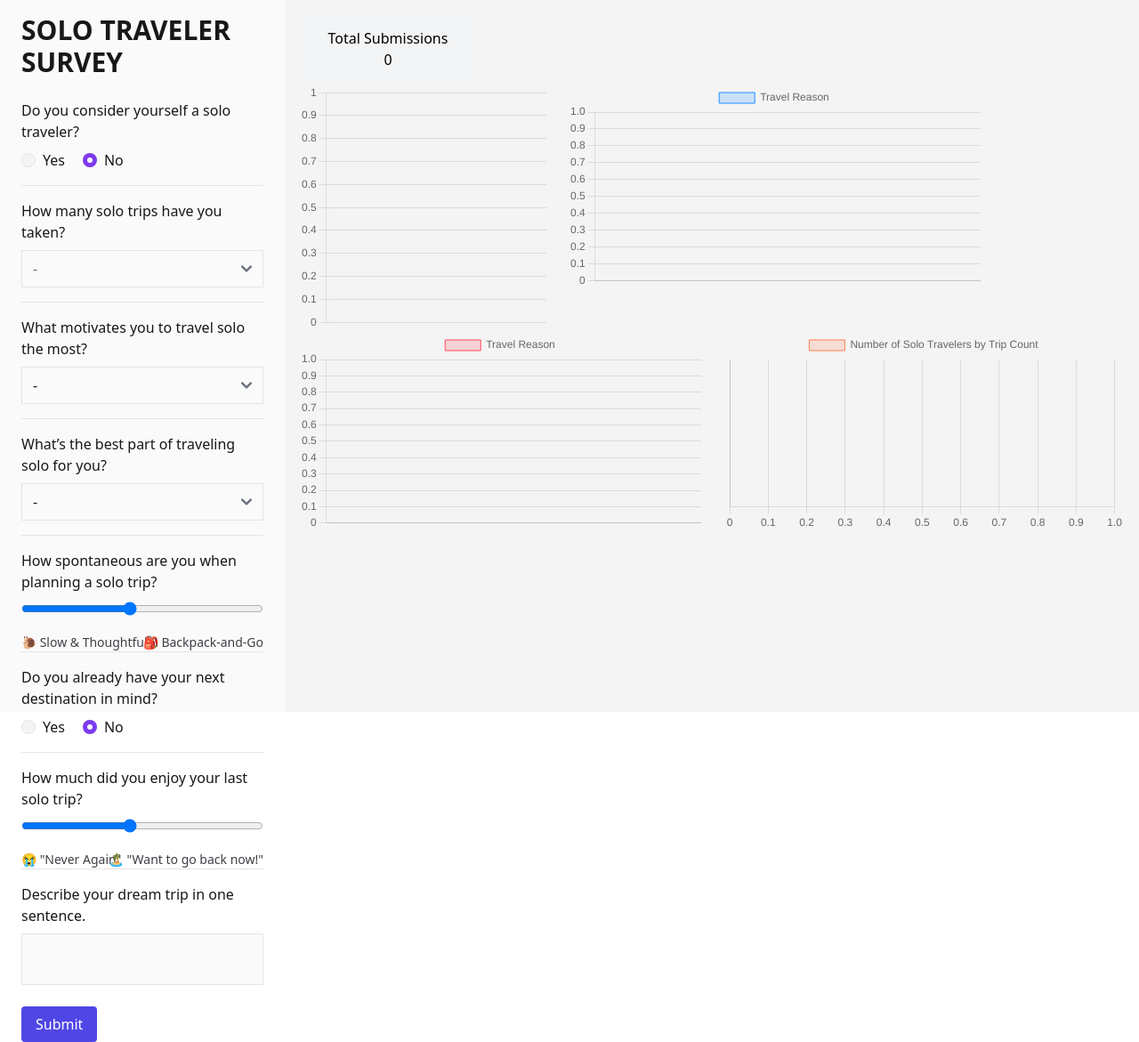
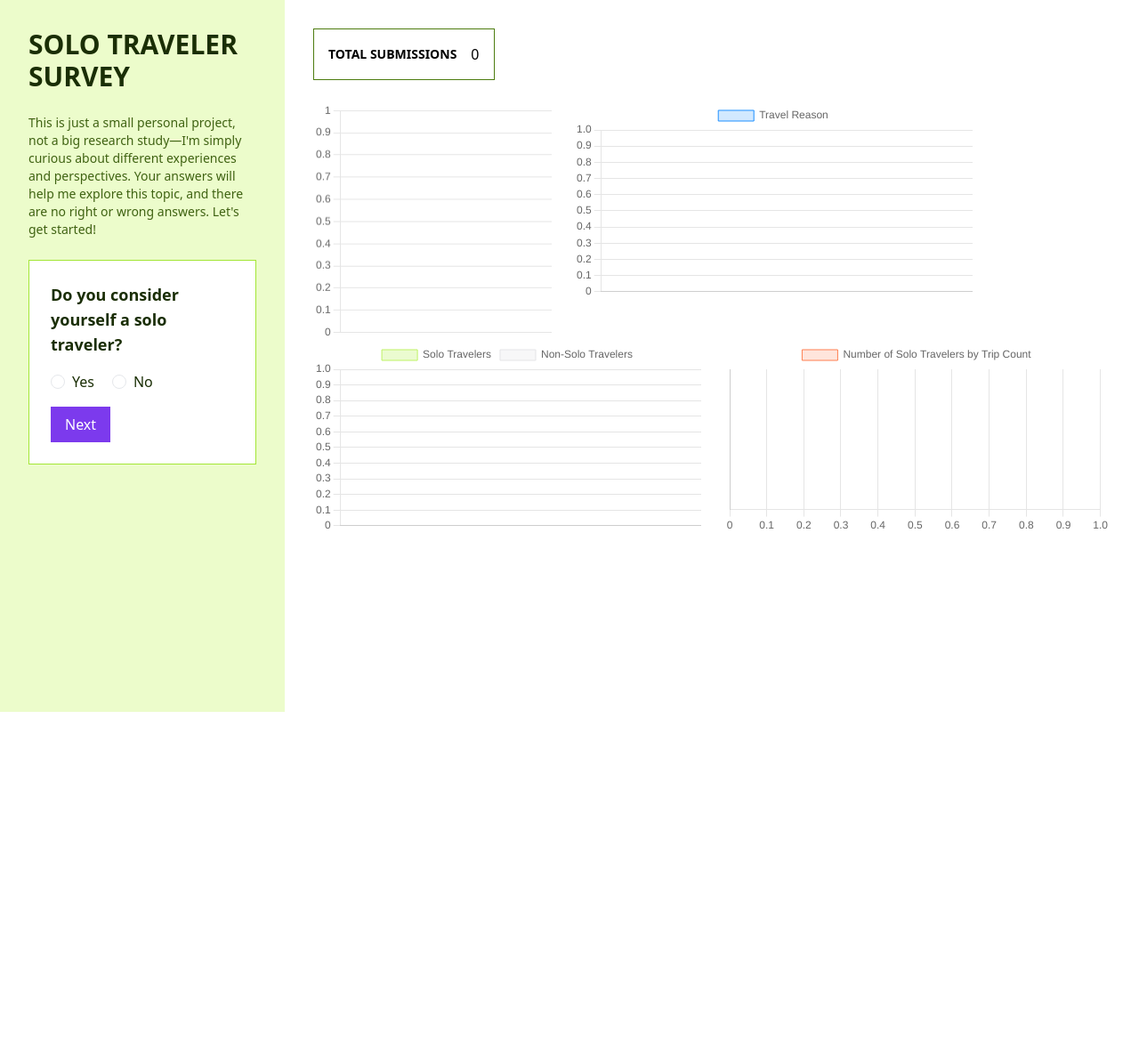
Before and after one commit to veronicadeleonh/solo-traveler-survey, a Flask app: page / in a window 1280 px wide. Shown: the whole page at 89% size. After the commit the page ends 800 px from the top, so only its background shows below. Run offline with Flask 3, Linux system fonts and the light colour scheme; data that the repository does not hold is empty; parts of the project's set-up code (start-up, migrations or seed data) failed here and were passed over; some libraries are stand-ins or nearby versions.

Commit message:
stacked chart

```diff
--- a/app.py
+++ b/app.py
@@ -232,30 +232,36 @@ def get_trip_count():
 
 # TRAVEL REASON COUNT
 @app.route('/get_travel_reason_data', methods=['GET'])
-def get_results():
+def get_travel_reason_data():
     try:
         conn = get_db_connection()
         cursor = conn.cursor(dictionary=True)
 
         cursor.execute("""
-            SELECT travel_reason, COUNT(*) AS count
+            SELECT
+                travel_reason,
+                SUM(CASE WHEN solo_travel = 1 THEN 1 ELSE 0 END) AS solo_count,
+                SUM(CASE WHEN solo_travel = 0 THEN 1 ELSE 0 END) AS non_solo_count
             FROM survey_responses
             WHERE travel_reason IS NOT NULL
             GROUP BY travel_reason
         """)
+
         results = cursor.fetchall()
 
         labels = [row['travel_reason'] for row in results]
-        values = [row['count'] for row in results]
+        solo_counts = [row['solo_count'] for row in results]
+        non_solo_counts = [row['non_solo_count'] for row in results]
 
-        return jsonify(labels=labels, values=values)
+        return jsonify(labels=labels, solo_counts=solo_counts, non_solo_counts=non_solo_counts)
 
     except mysql.connector.Error as err:
-        return f"Error: {err}"
+        return jsonify({"error": str(err)})
 
     finally:
         cursor.close()
         conn.close()
+
 
 
 
--- a/static/css/output.css
+++ b/static/css/output.css
@@ -979,6 +979,10 @@ input[type="range"]::-ms-fill-lower {
   margin: 1rem;
 }
 
+.m-6 {
+  margin: 1.5rem;
+}
+
 .mx-auto {
   margin-left: auto;
   margin-right: auto;
@@ -1008,6 +1012,10 @@ input[type="range"]::-ms-fill-lower {
   margin-inline-start: 0.5rem;
 }
 
+.mt-6 {
+  margin-top: 1.5rem;
+}
+
 .block {
   display: block;
 }
@@ -1032,6 +1040,14 @@ input[type="range"]::-ms-fill-lower {
   height: 1rem;
 }
 
+.h-full {
+  height: 100%;
+}
+
+.h-96 {
+  height: 24rem;
+}
+
 .w-1\/4 {
   width: 25%;
 }
@@ -1058,6 +1074,11 @@ input[type="range"]::-ms-fill-lower {
 
 .w-4 {
   width: 1rem;
+}
+
+.w-fit {
+  width: -moz-fit-content;
+  width: fit-content;
 }
 
 .-translate-x-1\/2 {
@@ -1075,10 +1096,18 @@ input[type="range"]::-ms-fill-lower {
           appearance: none;
 }
 
+.flex-col {
+  flex-direction: column;
+}
+
 .items-center {
   align-items: center;
 }
 
+.justify-center {
+  justify-content: center;
+}
+
 .justify-between {
   justify-content: space-between;
 }
@@ -1089,6 +1118,14 @@ input[type="range"]::-ms-fill-lower {
 
 .gap-5 {
   gap: 1.25rem;
+}
+
+.gap-4 {
+  gap: 1rem;
+}
+
+.whitespace-nowrap {
+  white-space: nowrap;
 }
 
 .rounded {
@@ -1133,6 +1170,26 @@ input[type="range"]::-ms-fill-lower {
   border-color: rgb(113 113 122 / var(--tw-border-opacity, 1));
 }
 
+.border-yellow-200 {
+  --tw-border-opacity: 1;
+  border-color: rgb(254 240 138 / var(--tw-border-opacity, 1));
+}
+
+.border-yellow-400 {
+  --tw-border-opacity: 1;
+  border-color: rgb(250 204 21 / var(--tw-border-opacity, 1));
+}
+
+.border-lime-400 {
+  --tw-border-opacity: 1;
+  border-color: rgb(163 230 53 / var(--tw-border-opacity, 1));
+}
+
+.border-lime-700 {
+  --tw-border-opacity: 1;
+  border-color: rgb(77 124 15 / var(--tw-border-opacity, 1));
+}
+
 .bg-\[\#f3f4f5\] {
   --tw-bg-opacity: 1;
   background-color: rgb(243 244 245 / var(--tw-bg-opacity, 1));
@@ -1191,6 +1248,56 @@ input[type="range"]::-ms-fill-lower {
 .bg-zinc-800 {
   --tw-bg-opacity: 1;
   background-color: rgb(39 39 42 / var(--tw-bg-opacity, 1));
+}
+
+.bg-gray-400 {
+  --tw-bg-opacity: 1;
+  background-color: rgb(156 163 175 / var(--tw-bg-opacity, 1));
+}
+
+.bg-green-600 {
+  --tw-bg-opacity: 1;
+  background-color: rgb(22 163 74 / var(--tw-bg-opacity, 1));
+}
+
+.bg-violet-600 {
+  --tw-bg-opacity: 1;
+  background-color: rgb(124 58 237 / var(--tw-bg-opacity, 1));
+}
+
+.bg-zinc-400 {
+  --tw-bg-opacity: 1;
+  background-color: rgb(161 161 170 / var(--tw-bg-opacity, 1));
+}
+
+.bg-zinc-300 {
+  --tw-bg-opacity: 1;
+  background-color: rgb(212 212 216 / var(--tw-bg-opacity, 1));
+}
+
+.bg-lime-100 {
+  --tw-bg-opacity: 1;
+  background-color: rgb(236 252 203 / var(--tw-bg-opacity, 1));
+}
+
+.bg-yellow-100 {
+  --tw-bg-opacity: 1;
+  background-color: rgb(254 249 195 / var(--tw-bg-opacity, 1));
+}
+
+.bg-white {
+  --tw-bg-opacity: 1;
+  background-color: rgb(255 255 255 / var(--tw-bg-opacity, 1));
+}
+
+.bg-rose-600 {
+  --tw-bg-opacity: 1;
+  background-color: rgb(225 29 72 / var(--tw-bg-opacity, 1));
+}
+
+.bg-orange-600 {
+  --tw-bg-opacity: 1;
+  background-color: rgb(234 88 12 / var(--tw-bg-opacity, 1));
 }
 
 .bg-opacity-20 {
@@ -1211,6 +1318,14 @@ input[type="range"]::-ms-fill-lower {
 
 .p-2\.5 {
   padding: 0.625rem;
+}
+
+.p-6 {
+  padding: 1.5rem;
+}
+
+.p-8 {
+  padding: 2rem;
 }
 
 .px-4 {
@@ -1228,6 +1343,29 @@ input[type="range"]::-ms-fill-lower {
   padding-right: 1.5rem;
 }
 
+.py-4 {
+  padding-top: 1rem;
+  padding-bottom: 1rem;
+}
+
+.px-8 {
+  padding-left: 2rem;
+  padding-right: 2rem;
+}
+
+.py-6 {
+  padding-top: 1.5rem;
+  padding-bottom: 1.5rem;
+}
+
+.pb-6 {
+  padding-bottom: 1.5rem;
+}
+
+.text-left {
+  text-align: left;
+}
+
 .text-center {
   text-align: center;
 }
@@ -1257,6 +1395,11 @@ input[type="range"]::-ms-fill-lower {
   line-height: 2.25rem;
 }
 
+.text-lg {
+  font-size: 1.125rem;
+  line-height: 1.75rem;
+}
+
 .font-extrabold {
   font-weight: 800;
 }
@@ -1283,6 +1426,10 @@ input[type="range"]::-ms-fill-lower {
 
 .uppercase {
   text-transform: uppercase;
+}
+
+.capitalize {
+  text-transform: capitalize;
 }
 
 .text-white {
@@ -1338,6 +1485,21 @@ input[type="range"]::-ms-fill-lower {
 .text-zinc-700 {
   --tw-text-opacity: 1;
   color: rgb(63 63 70 / var(--tw-text-opacity, 1));
+}
+
+.text-zinc-800 {
+  --tw-text-opacity: 1;
+  color: rgb(39 39 42 / var(--tw-text-opacity, 1));
+}
+
+.text-lime-800 {
+  --tw-text-opacity: 1;
+  color: rgb(63 98 18 / var(--tw-text-opacity, 1));
+}
+
+.text-lime-950 {
+  --tw-text-opacity: 1;
+  color: rgb(26 46 5 / var(--tw-text-opacity, 1));
 }
 
 .hover\:bg-indigo-500:hover {
--- a/static/js/index.js
+++ b/static/js/index.js
@@ -31,8 +31,8 @@ fetch('/get_solo_travel_count')
                 datasets: [{
                     label: 'Count of Submissions',
                     data: data.counts,  // Corresponding counts
-                    backgroundColor: ['rgba(46, 213, 115, 0.2)', 'rgba(153, 102, 255, 0.2)'],  // Different colors for solo vs not solo
-                    borderColor: ['rgba(46, 213, 115, 1)', 'rgba(153, 102, 255, 1)'],
+                    backgroundColor: ['rgb(190, 242, 100, 0.3)', 'rgb(228, 228, 231, 0.3)'],  // Different colors for solo vs not solo
+                    borderColor: ['rgb(190, 242, 100, 1)', 'rgb(228, 228, 231, 1)'],
                     borderWidth: 1
                     }]
                 },
@@ -81,29 +81,43 @@ fetch('/get_trip_count')
     .catch(error => console.error('Error fetching initial chart data:', error));
 
 
-// TRAVEL REASON COUNT CHART
+// TRAVEL REASON STACKED BAR CHART
 fetch('/get_travel_reason_data')
     .then(response => response.json())
     .then(data => {
+        console.log("API data:", data)
+
         const ctx2 = document.getElementById('travelReasonCount').getContext('2d');
 
-        // FETCHED DATA
-        travelReasonCount = new Chart(ctx2, {
+        new Chart(ctx2, {
             type: 'bar',
             data: {
                 labels: data.labels,
-                datasets: [{
-                    label: 'Travel Reason',
-                    data: data.values,
-                    backgroundColor: 'rgba(255, 71, 87, 0.2)',
-                    borderColor: 'rgba(255, 71, 87, 1)',
-                    borderWidth: 1
-                }]
+                datasets: [
+                    {
+                        label: 'Solo Travelers',
+                        data: data.solo_counts,
+                        backgroundColor: 'rgb(190, 242, 100, 0.3)',
+                        borderColor: 'rgb(190, 242, 100, 1)',
+                        borderWidth: 1
+                    },
+                    {
+                        label: 'Non-Solo Travelers',
+                        data: data.non_solo_counts,
+                        backgroundColor: 'rgb(228, 228, 231, 0.3)',
+                        borderColor: 'rgb(228, 228, 231, 1)',
+                        borderWidth: 1
+                    }
+                ]
             },
             options: {
                 responsive: true,
                 scales: {
+                    x: {
+                        stacked: true
+                    },
                     y: {
+                        stacked: true,
                         beginAtZero: true
                     }
                 }
@@ -111,6 +125,7 @@ fetch('/get_travel_reason_data')
         });
     })
     .catch(error => console.error('Error fetching travel reason data:', error));
+
 
 
 // SUBMISSIONS OVER TIME
--- a/templates/index.html
+++ b/templates/index.html
@@ -23,38 +23,41 @@
 <body>
 
     <div class="flex h-screen">
-        <div class="bg-zinc-50 w-1/4 p-4 text-zinc-900 px-6">
-            <h1 class="font-black uppercase text-3xl mb-6">Solo Traveler Survey</h1>
+        <div class="bg-lime-100 w-1/4  text-lime-950 p-8">
+            <h1 class="font-black uppercase text-3xl mb-6 text-lime-950">Solo Traveler Survey</h1>
 
+            <div class="mb-6 text-lime-800 text-sm">
+                <p>This is just a small personal project, not a big research study—I'm simply curious about different experiences and
+                perspectives. Your answers will help me explore this topic, and there are no right or wrong answers. Let's get started!</p>
+            </div>
+
+            <div class="border border-lime-400 p-6 bg-white">
                 <form id="survey-form" method="POST" action="/submit_survey">
 
-                <script>
-                    function nextStep(currentStep, nextStep) {
-                        document.getElementById(currentStep).classList.add('hidden');
-                        document.getElementById(nextStep).classList.remove('hidden');
-                    }
-                </script>
-
                     <!-- First Question -->
-
-                <label for="solo_travel" class="block mb-2 text-base font-normal text-zinc-900 dark:text-white">Do you consider yourself a solo traveler?</label>
-                <div class="flex items-center gap-5">
+                    <div id="step-1" class="step flex flex-col justify-center w-full">
+                        <div>
+                            <label for="solo_travel" class="block mb-4 text-lg font-semibold text-lime-950 text-left">Do you consider yourself a
+                                solo traveler?</label>
+                            <div class="flex gap-5">
                                 <div class="flex items-center">
-                        <input id="solo_travel" type="radio" value="" name="solo_travel"
-                            class="w-4 h-4 text-violet-600 bg-zinc-100 border-zinc-200 focus:ring-violet-500">
-                        <label for="solo_travel" class="ms-2 text-base font-normal text-zinc-900">Yes</label>
+                                    <input id="solo_travel_yes" type="radio" name="solo_travel" value="yes" class="w-4 h-4">
+                                    <label for="solo_travel_yes" class="ms-2 text-base">Yes</label>
                                 </div>
                                 <div class="flex items-center">
-                        <input checked id="solo_travel" type="radio" value="" name="solo_travel"
-                            class="w-4 h-4 text-violet-600 bg-zinc-100 border-zinc-200 focus:ring-violet-500">
-                        <label for="solo_travel" class="ms-2 text-base font-normal text-zinc-900">No</label>
+                                    <input id="solo_travel_no" type="radio" name="solo_travel" value="no" class="w-4 h-4">
+                                    <label for="solo_travel_no" class="ms-2 text-base">No</label>
+                                </div>
+                            </div>
                         </div>
                     </div>
 
-                <hr class="border-zinc-200 mb-4 mt-4">
+                    <!--  Second Question -->
 
-
-                <label for="trip-count" class="block mb-2 text-base font-normal text-zinc-90">How many solo trips have you taken?</label>
+                    <div id="step-2" class="step flex flex-col justify-center w-full">
+                        <div>
+                            <label for="trip-count" class="block mb-2 text-lg font-semibold text-zinc-900 text-left">How many solo trips have you
+                                taken?</label>
                             <select id="trip-count" name="trip_count"
                                 class="appearance-none bg-zinc-50 border border-zinc-200 text-zinc-500 text-base focus:ring-violet-500 focus:border-violet-500 block w-full">
                                 <option selected>-</option>
@@ -62,12 +65,14 @@
                                 <option value="2-5">2-5</option>
                                 <option value="6+">6+</option>
                             </select>
-
-                <hr class="border-zinc-200 mb-4 mt-4">
+                        </div>
+                    </div>
 
                     <!-- Third Question -->
 
-                <label for="travel_reason" class="block mb-2 text-base font-normal text-zinc-900 dark:text-white">What motivates you to travel solo the most?</label>
+                    <div id="step-3" class="step flex flex-col justify-center w-full">
+                        <label for="travel_reason" class="block mb-2 text-base font-normal text-zinc-900 dark:text-white">What motivates you to
+                            travel solo the most?</label>
                         <select id="travel_reason" name="travel_reason"
                             class="bg-zinc-50 border  border-zinc-200 text-zinc-900 text-base focus:ring-violet-500 focus:border-violet-500 block w-full">
                             <option selected>-</option>
@@ -76,12 +81,13 @@
                             <option value="Relaxation">Relaxation 🏖️</option>
                             <option value="Budget-friendly">Budget-friendly💰</option>
                         </select>
-
-                <hr class="border-zinc-200 mb-4 mt-4">
+                    </div>
 
                     <!-- Fourth Question -->
 
-                <label for="trip_enjoyment" class="block mb-2 text-base font-normal text-zinc-900">What’s the best part of traveling solo for you?</label>
+                    <div id="step-4" class="step flex flex-col justify-center w-full">
+                        <label for="trip_enjoyment" class="block mb-2 text-base font-normal text-zinc-900">What’s the best part of traveling
+                            solo for you?</label>
                         <select id="trip_enjoyment" name="trip_enjoyment"
                             class="bg-zinc-50 border border-zinc-200 text-zinc-900 text-base focus:ring-violet-500 focus:border-violet-500 block w-full">
                             <option selected>-</option>
@@ -90,22 +96,27 @@
                             <option value="Exploring new places">Exploring new places 🏔️</option>
                             <option value="Trying new food">Trying new food 🍜</option>
                         </select>
-
-                <hr class="border-zinc-200 mb-4 mt-4">
+                    </div>
 
                     <!-- Fifth Question -->
 
-                <label for="spontaneity" class="block mb-2 text-base font-normal text-zinc-900">How spontaneous are you when planning a solo trip?</label>
+                    <div id="step-2" class="step flex flex-col justify-center w-full">
+                        <div>
+                            <label for="spontaneity" class="block mb-2 text-base font-normal text-zinc-900">How spontaneous are you when planning a
+                                solo trip?</label>
                             <div class="relative mb-6">
-                    <input id="spontaneity" name="spontaneity" type="range" min="1" max="10" value="5"
-                        class="slider w-full mb-4">
+                                <input id="spontaneity" name="spontaneity" type="range" min="1" max="10" value="5" class="slider w-full mb-4">
                                 <span class="text-sm text-zinc-700 absolute start-0 -bottom-6">🐌 Slow & Thoughtful</span>
                                 <span class="text-sm text-zinc-700 absolute end-0 -bottom-6">🎒 Backpack-and-Go</span>
                             </div>
+                        </div>
+                    </div>
 
-                <hr class="border-zinc-200 mb-4 mt-4">
+                    <!-- Fifth Question -->
 
-                <label for="next_destination" class="block mb-2 text-base font-normal text-zinc-900">Do you already have your next destination in mind?</label>
+                    <div id="step-5" class="step flex flex-col justify-center w-ful">
+                        <label for="next_destination" class="block mb-2 text-base font-normal text-zinc-900">Do you already have your next
+                            destination in mind?</label>
                         <div class="flex items-center gap-5">
                             <div class="flex items-center">
                                 <input id="next_destination" type="radio" value="" name="next_destination"
@@ -118,32 +129,46 @@
                                 <label for="next_destination" class="ms-2 text-base font-normal text-zinc-900 dark:text-zinc-300">No</label>
                             </div>
                         </div>
-
-                <hr class="border-zinc-200 mb-4 mt-4">
+                    </div>
 
                     <!-- Sixth Question -->
 
-                <label for="enjoyment_rate" class="block mb-2 text-base font-normal text-zinc-900">How much did you enjoy your last solo trip?</label>
+                    <div id="step-6" class="step flex flex-col justify-center w-full">
+                        <div>
+                            <label for="enjoyment_rate" class="block mb-2 text-base font-normal text-zinc-900">How much did you enjoy your last solo
+                                trip?</label>
                             <div class="relative mb-6">
-                    <input id="enjoyment_rate" name="enjoyment_rate" type="range" min="1" max="10" value="5"
-                        class="slider w-full mb-4">
+                                <input id="enjoyment_rate" name="enjoyment_rate" type="range" min="1" max="10" value="5" class="slider w-full mb-4">
                                 <span class="text-sm text-zinc-700 absolute start-0 -bottom-6">😭 "Never Again"</span>
                                 <span class="text-sm text-zinc-700 absolute end-0 -bottom-6">🏝️ "Want to go back now!"</span>
                             </div>
-
-                <hr class="border-zinc-200 mb-4 mt-4">
+                        </div>
+                    </div>
 
                     <!-- Seventh Question -->
 
+                    <div id="step-7" class="step flex flex-col justify-center w-full">
                         <div class="mb-6">
-                    <label for="travel_wishes" class="block mb-2 text-base font-medium text-zinc-900">Describe your dream trip in one sentence.</label>
+                            <label for="travel_wishes" class="block mb-2 text-base font-normal text-zinc-900">Describe your dream trip in one
+                                sentence.</label>
                             <input type="text" id="travel_wishes" name="travel_wishes"
                                 class="block w-full p-4 text-zinc-900 border border-zinc-200 bg-zinc-50 text-base focus:ring-violet-500 focus:border-violet-500">
                         </div>
+                    </div>
+
+
+                    <!-- Navigation Buttons -->
+                    <div class="flex justify-between mt-4">
+                        <button type="button" id="prevBtn" class="bg-zinc-300 text-white py-2 px-4 hidden">Previous</button>
+                        <button type="button" id="nextBtn" class="bg-violet-600 text-white py-2 px-4">Next</button>
+                        <button type="submit" id="submitBtn" class="bg-violet-600 text-white py-2 px-4 hidden">Submit</button>
+                    </div>
 
                     <!-- Submit -->
-                <button type="submit" class="bg-indigo-600 text-white py-2 px-4 rounded hover:bg-indigo-500">Submit</button>
+                    <!-- <button type="submit" class="bg-indigo-600 text-white py-2 px-4 rounded hover:bg-indigo-500">Submit</button> -->
                 </form>
+            </div>
+
 
             <div class="bg-zinc-800 bg-opacity-20 mt-4">
                 <div id="sentiment-result" class="hidden mt-2"></div>
@@ -152,9 +177,9 @@
 
         </div>
 
-        <div class="bg-zinc-100 w-3/4 p-4">
-            <div id="total-submissions-card" class="w-[200px] p-[15px] bg-[#f3f4f5] text-center">
-                <p>Total Submissions</p>
+        <div class="bg-white w-3/4 p-8">
+            <div id="total-submissions-card" class="flex gap-4 p-4 border border-lime-700 text-center mb-6 items-center w-fit	">
+                <p class="uppercase text-sm whitespace-nowrap font-semibold">Total Submissions</p>
                 <p id="total-submissions">Loading...</p>
             </div>
 
@@ -173,6 +198,37 @@
     <script src="/static/js/index.js"></script>
     <script src="https://cdn.jsdelivr.net/npm/flowbite@3.1.2/dist/flowbite.min.js"></script>
 
+    <script>
+        let currentStep = 1;
+            const totalSteps = document.querySelectorAll(".step").length;
+
+            function showStep(step) {
+                document.querySelectorAll(".step").forEach((div, index) => {
+                    div.classList.toggle("hidden", index + 1 !== step);
+                });
+
+                document.getElementById("prevBtn").classList.toggle("hidden", step === 1);
+                document.getElementById("nextBtn").classList.toggle("hidden", step === totalSteps);
+                document.getElementById("submitBtn").classList.toggle("hidden", step !== totalSteps);
+            }
+
+            document.getElementById("nextBtn").addEventListener("click", () => {
+                if (currentStep < totalSteps) {
+                    currentStep++;
+                    showStep(currentStep);
+                }
+            });
+
+            document.getElementById("prevBtn").addEventListener("click", () => {
+                if (currentStep > 1) {
+                    currentStep--;
+                    showStep(currentStep);
+                }
+            });
+
+            showStep(currentStep); // Initialize first step
+    </script>
+
 </body>
 
 </html>
```
Lines whose indentation alone changed are shown as unchanged.
